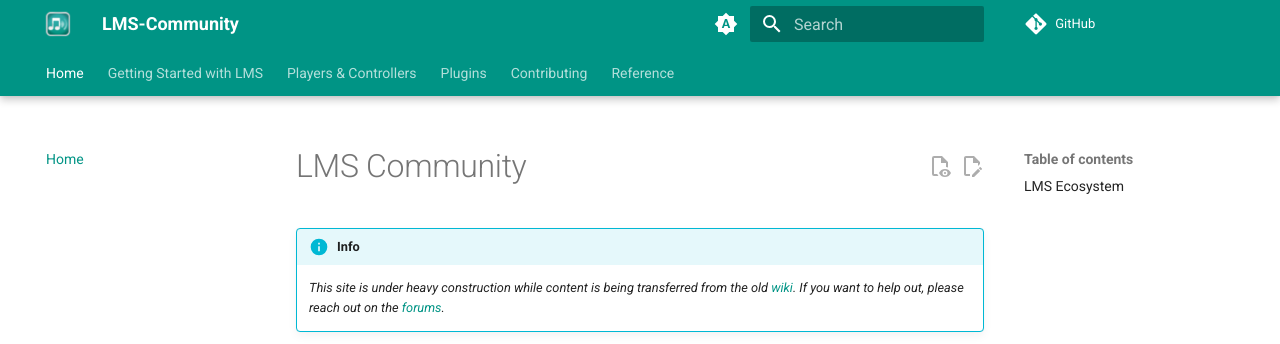
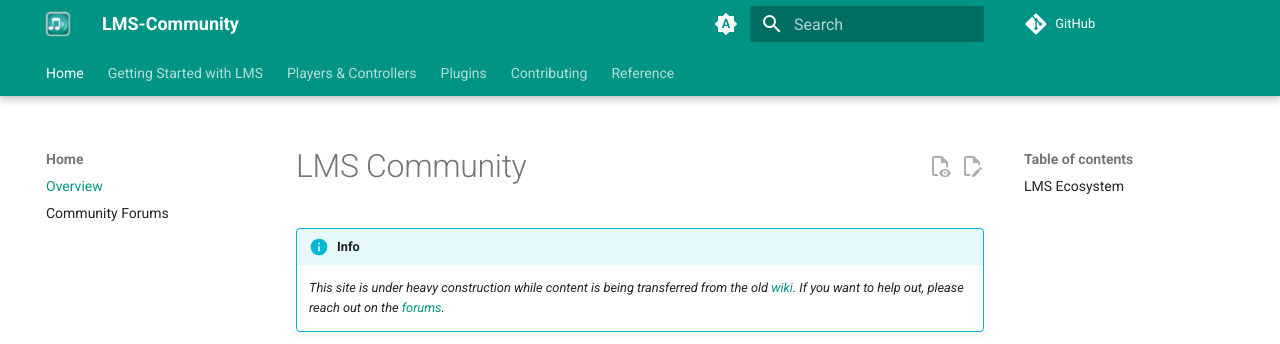
Before and after one commit to LMS-Community/lms-community.github.io, an MkDocs documentation site: the page built from docs/index.md, in a window 1280 px wide. Shown: the top 344 px of the page. Built offline with MkDocs 1.6.1 and Material for MkDocs 9.7.7, drawn with Linux system fonts in a browser that asks for light colours; comment, search, counter and statistics services are not loaded.

Commit message:
Add Search, and links to forum and LMS source.

```diff
--- a/mkdocs.yml
+++ b/mkdocs.yml
@@ -38,8 +38,9 @@
       toggle:
         icon: material/brightness-4
         name: Switch to system preference
-#  font:
-#    text: sans-serif
+
+plugins:
+  - search
 
 extra:
   social:
@@ -62,7 +63,9 @@
       emoji_generator: !!python/name:material.extensions.emoji.to_svg
 
 nav:
-  - Home: index.md
+  - Home:
+    - Overview: index.md
+    - Community Forums: https://forums.slimdevices.com
   - Getting Started with LMS:
     - Installation: getting-started/index.md
     - Migrate from UE Smart Radio: getting-started/migrate-from-uesr.md
```
Also changed, not shown: docs/reference/logitech-media-server.md (+2 -0 lines).
